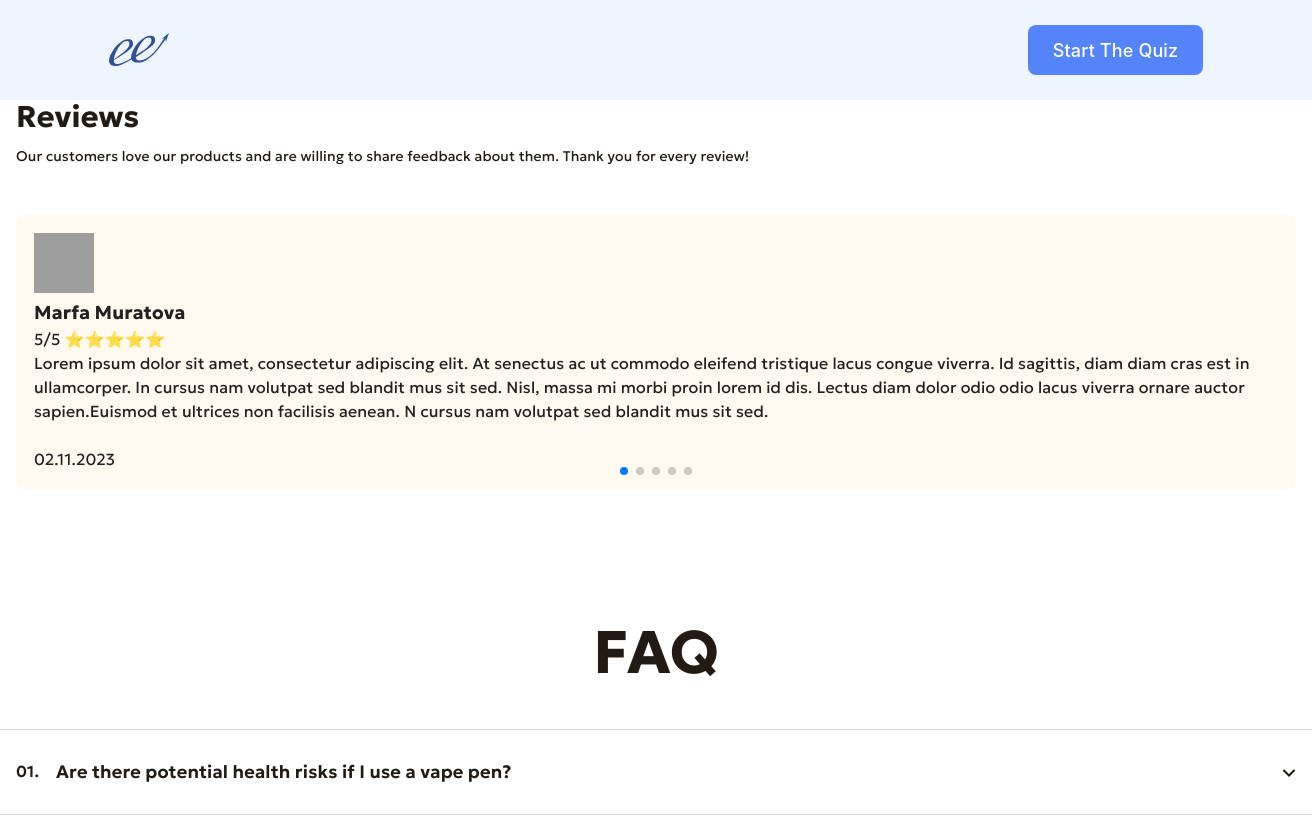
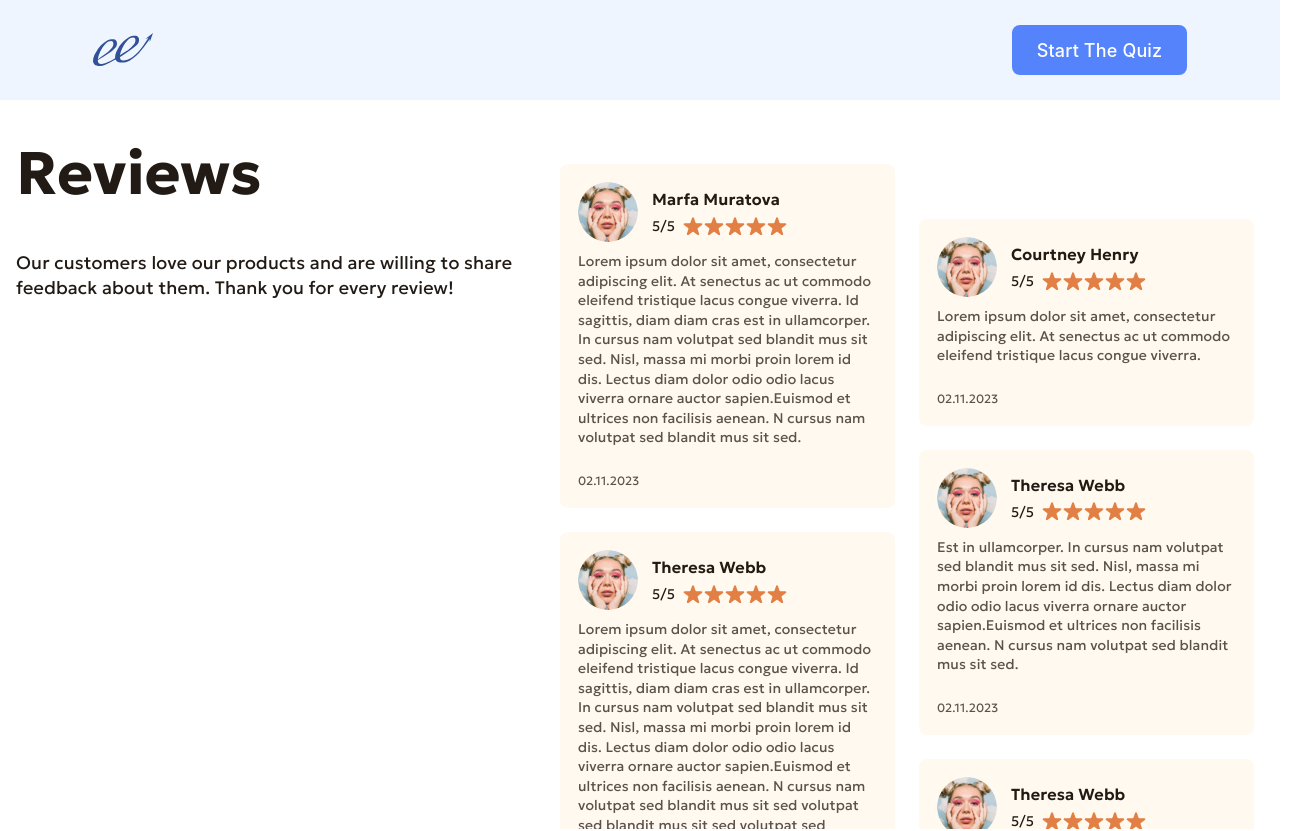
Before and after one commit to martingess/capycanna-front, a Next.js app: page / in a window 1280 px wide. Shown: the top 831 px of the page, 1312 px wide, since content can reach past the window. Built offline with nearby package versions, Linux system fonts and the light colour scheme; grey boxes are pictures that could not be loaded.

Commit message:
add slider styles and review icons; implement responsive design for reviews section

```diff
--- a/public/locales/en/home.json
+++ b/public/locales/en/home.json
@@ -12,35 +12,42 @@
             {
                 "name": "Marfa Muratova",
                 "review": "<p>Lorem ipsum dolor sit amet, consectetur adipiscing elit. At senectus ac ut commodo eleifend tristique lacus congue viverra. Id sagittis, diam diam cras est in ullamcorper. In cursus nam volutpat sed blandit mus sit sed. Nisl, massa mi morbi proin lorem id dis. Lectus diam dolor odio odio lacus viverra ornare auctor sapien.Euismod et ultrices non facilisis aenean. N cursus nam volutpat sed blandit mus sit sed.</p>",
-                "image": "/images/Ellipse457.jpg",
+                "image": "/images/home/rev.png",
                 "stars": "5/5",
                 "date": "02.11.2023"
             },
             {
                 "name": "Theresa Webb",
-                "review": "<p>Lorem ipsum dolor sit amet, consectetur adipiscing elit. At senectus ac ut commodo eleifend tristique lacus congue viverra. Id sagittis, diam diam cras est in ullamcorper. In cursus nam volutpat sed blandit mus sit sed. Nisl, massa mi morbi proin lorem id dis. Lectus diam dolor odio odio lacus viverra ornare auctor sapien.Euismod et ultrices non facilisis aenean. N cursus nam volutpat sed blandit mus sit sed.</p>",
-                "image": "/images/Ellipse457.jpg",
+                "review": "<p>Lorem ipsum dolor sit amet, consectetur adipiscing elit. At senectus ac ut commodo eleifend tristique lacus congue viverra. Id sagittis, diam diam cras est in ullamcorper. In cursus nam volutpat sed blandit mus sit sed. Nisl, massa mi morbi proin lorem id dis. Lectus diam dolor odio odio lacus viverra ornare auctor sapien.Euismod et ultrices non facilisis aenean. N cursus nam volutpat sed blandit mus sit sed volutpat sed blandit mus sit sed volutpat sed blandit mus sit sed.volutpat sed blandit mus sit sed</p>",
+                "image": "/images/home/rev.png",
                 "stars": "5/5",
                 "date": "02.11.2023"
             },
             {
                 "name": "Brooklyn Simmons",
                 "review": "<p>Lorem ipsum dolor sit amet, consectetur adipiscing elit. At senectus ac ut commodo eleifend tristique lacus congue viverra. Id sagittis, diam diam cras est in ullamcorper. In cursus nam volutpat </p>",
-                "image": "/images/Ellipse457.jpg",
+                "image": "/images/home/rev.png",
                 "stars": "5/5",
                 "date": "02.11.2023"
             },
             {
                 "name": "Courtney Henry",
                 "review": "<p>Lorem ipsum dolor sit amet, consectetur adipiscing elit. At senectus ac ut commodo eleifend tristique lacus congue viverra.</p>",
-                "image": "/images/Ellipse457.jpg",
+                "image": "/images/home/rev.png",
                 "stars": "5/5",
                 "date": "02.11.2023"
             },
             {
                 "name": "Theresa Webb",
                 "review": "<p>Est in ullamcorper. In cursus nam volutpat sed blandit mus sit sed. Nisl, massa mi morbi proin lorem id dis. Lectus diam dolor odio odio lacus viverra ornare auctor sapien.Euismod et ultrices non facilisis aenean. N cursus nam volutpat sed blandit mus sit sed.</p>",
-                "image": "/images/Ellipse457.jpg",
+                "image": "/images/home/rev.png",
+                "stars": "5/5",
+                "date": "02.11.2023"
+            },
+            {
+                "name": "Theresa Webb",
+                "review": "<p>Lorem ipsum dolor sit amet, consectetur adipiscing elit. At senectus ac ut commodo eleifend tristique lacus congue viverra. Id sagittis, diam diam cras est in ullamcorper. In cursus nam volutpat sed blandit mus sit sed. Nisl, massa mi morbi proin lorem id dis. Lectus diam dolor odio odio lacus viverra ornare auctor sapien.Euismod et ultrices non facilisis aenean. N cursus nam volutpat sed blandit mus sit sed volutpat sed blandit mus sit sed volutpat sed blandit mus sit sed.volutpat sed blandit mus sit sed</p>",
+                "image": "/images/home/rev.png",
                 "stars": "5/5",
                 "date": "02.11.2023"
             }
--- a/src/components/Reviews/Reviews.module.scss
+++ b/src/components/Reviews/Reviews.module.scss
@@ -1,15 +1,30 @@
 .reviews {
   position: relative;
   width: 100%;
-  max-width: 100%;
+  max-width: 100vw;
+  padding-top: 40px;
+  padding-bottom: 40px;
   &__wrapper {
     width: 100%;
     max-width: 1632px;
     padding: 0 16px;
     margin: auto;
+    @media (min-width: 1240px) {
+      display: flex;
+    }
   }
   &__content {
     margin-bottom: 24px;
+    color: rgba(34, 27, 21, 0.75);
+    font-size: 14px;
+    font-style: normal;
+    font-weight: 400;
+    line-height: 1.4;
+    @media (min-width: 960px) {
+      width: 100%;
+      max-width: 520px;
+      margin-right: 24px;
+    }
   }
   &__title {
     color: #221b15;
@@ -18,6 +33,17 @@
     font-weight: 700;
     line-height: 1.1;
     margin-bottom: 14px;
+    @media (min-width: 960px) {
+      font-size: 60px;
+      margin-bottom: 44px;
+    }
+  }
+  &__date {
+    color: rgba(34, 27, 21, 0.75);
+    font-size: 12px;
+    font-style: normal;
+    font-weight: 400;
+    line-height: 1.5;
   }
   &__description {
     color: #221b15;
@@ -25,11 +51,14 @@
     font-style: normal;
     font-weight: 400;
     line-height: 1.4;
+    @media (min-width: 960px) {
+      font-size: 18px;
+    }
   }
   &__slider {
     position: relative;
     width: 100%;
-    max-width: 100vw;
+    // max-width: calc(100vw - 30px);
   }
 
   &__slide {
@@ -37,14 +66,113 @@
     border-radius: 8px;
     background: #fff9ef;
     padding: 18px;
+    &_name {
+      color: #221b15;
+      font-size: 16px;
+      font-style: normal;
+      font-weight: 600;
+      line-height: 1.4;
+      margin-bottom: 6px;
+    }
+    &_rait {
+      display: flex;
+      align-items: center;
+      color: #221b15;
+      font-size: 14px;
+      font-style: normal;
+      font-weight: 400;
+      line-height: 1;
+    }
+    &_stars {
+      display: flex;
+      color: #e27f44;
+      margin-left: 8px;
+      svg {
+        width: 20px;
+        height: auto;
+        margin-right: 1px;
+      }
+    }
+  }
+  &__slide_header {
+    display: flex;
+    align-items: center;
+    margin-bottom: 10px;
+  }
+  &__slide_avatar {
+    width: 60px;
+    height: 60px;
+    min-width: 60px;
+    border-radius: 50%;
+    overflow: hidden;
+    position: relative;
+    margin-right: 14px;
+    img {
+      position: absolute;
+      top: 0;
+      left: 0;
+      width: 100%;
+      height: 100%;
+    }
+  }
+}
+.custom-pagination {
+  display: flex;
+  justify-content: center;
+  margin-top: 20px;
+  gap: 8px;
+  @media (min-width: 960px) {
+    display: none;
+  }
+
+  .pagination-bullet {
+    width: 8px;
+    height: 8px;
+    border-radius: 50%;
+    background-color: rgba(244, 111, 15, 0.5);
+    cursor: pointer;
+    border: none;
+    transition: background-color 0.3s;
+
+    &.active {
+      background-color: #a74e30;
+    }
   }
 }
 
-.swiper {
-  width: 100%;
-  max-width: 100%;
-  &__slide {
-    // width: 100%;
-    // max-width: 100%;
+@media (min-width: 960px) {
+  .reviews__slider {
+    display: flex;
+    gap: 24px;
+    max-height: 689px;
+    overflow-y: auto;
+    padding-right: 10px;
+
+    &-line {
+      display: flex;
+      flex-direction: column;
+      flex: 1 1 50%;
+      &:nth-child(2) {
+        margin-top: 55px;
+      }
+    }
+
+    &::-webkit-scrollbar {
+      width: 4px;
+    }
+
+    &::-webkit-scrollbar-track {
+      background-color: #f9f9f9;
+      border-radius: 4px;
+    }
+
+    &::-webkit-scrollbar-thumb {
+      background-color: #8cb869;
+      border-radius: 4px;
+    }
+
+    &::-webkit-scrollbar-thumb:hover {
+      background-color: #8cb869;
+    }
   }
 }
--- a/src/components/Reviews/index.js
+++ b/src/components/Reviews/index.js
@@ -1,96 +1,175 @@
-import { useState, useEffect } from 'react';
+import { useState, useEffect, useRef } from 'react';
 import { Swiper, SwiperSlide } from 'swiper/react';
 import { useTranslations } from 'next-intl';
+import { IconStar } from '@UI';
 import styles from './Reviews.module.scss';
 import Image from 'next/image';
 import 'swiper/scss';
-import 'swiper/scss/pagination';
-import { Pagination } from 'swiper/modules';
-
-const testimonials = [
-  {
-    name: 'Marfa Muratova1',
-    rating: 5,
-    date: '02.11.2023',
-    content: 'Lorem ipsum dolor sit amet, consectetur adipiscing elit...',
-    avatar: '/path-to-avatar.jpg',
-  },
-  {
-    name: 'Marfa Muratova2',
-    rating: 5,
-    date: '02.11.2023',
-    content: 'Lorem ipsum dolor sit amet, consectetur adipiscing elit...',
-    avatar: '/path-to-avatar.jpg',
-  },
-  {
-    name: 'Marfa Muratova3',
-    rating: 5,
-    date: '02.11.2023',
-    content: 'Lorem ipsum dolor sit amet, consectetur adipiscing elit...',
-    avatar: '/path-to-avatar.jpg',
-  },
-  {
-    name: 'Marfa Muratova4',
-    rating: 5,
-    date: '02.11.2023',
-    content: 'Lorem ipsum dolor sit amet, consectetur adipiscing elit...',
-    avatar: '/path-to-avatar.jpg',
-  },
-  {
-    name: 'Marfa Muratova5',
-    rating: 5,
-    date: '02.11.2023',
-    content: 'Lorem ipsum dolor sit amet, consectetur adipiscing elit...',
-    avatar: '/path-to-avatar.jpg',
-  },
-];
+import cn from 'classnames';
 
 export default function Reviews({ translation }) {
   const t = useTranslations(translation || 'home');
+  const [isSwiperEnabled, setIsSwiperEnabled] = useState(false);
+  const [activeIndex, setActiveIndex] = useState(0);
+  const reviewsList = Array.isArray(t.raw('reviews.list')) ? t.raw('reviews.list') : [];
+  const swiperRef = useRef(null);
 
-  const reviewsList = Array.isArray(t.raw('reviews.list')) ? t.raw('reviews.list') : [];
+  const half = Math.ceil(reviewsList.length / 2);
+  const column1 = reviewsList.slice(0, half);
+  const column2 = reviewsList.slice(half);
+
+  useEffect(() => {
+    const handleResize = () => {
+      setIsSwiperEnabled(window.innerWidth < 960);
+    };
+
+    handleResize();
+    window.addEventListener('resize', handleResize);
+
+    return () => window.removeEventListener('resize', handleResize);
+  }, []);
+
+  const goToSlide = (index) => {
+    setActiveIndex(index);
+    if (swiperRef.current && swiperRef.current.swiper) {
+      swiperRef.current.swiper.slideTo(index);
+    }
+  };
+
+  const staticSlides = (
+    <>
+      <div className={styles['reviews__slider-line']}>
+        {column1.map((review, index) => (
+          <div
+            key={review.name}
+            className={`${styles['static-slide']} ${index === activeIndex ? styles['active'] : ''}`}
+          >
+            <div className={styles['reviews__slide']}>
+              <div className={styles['reviews__slide_header']}>
+                <div className={styles['reviews__slide_avatar']}>
+                  <Image
+                    width={60}
+                    height={60}
+                    src={review.image}
+                    alt={`${review.name}'s avatar`}
+                  />
+                </div>
+                <div className={styles['reviews__slide_info']}>
+                  <h3 className={styles['reviews__slide_name']}>{review.name}</h3>
+                  <div className={styles['reviews__slide_rait']}>
+                    <span>{review.stars}</span>
+                    <div className={styles['reviews__slide_stars']}>
+                      <IconStar />
+                      <IconStar />
+                      <IconStar />
+                      <IconStar />
+                      <IconStar />
+                    </div>
+                  </div>
+                </div>
+              </div>
+              <div
+                className={styles['reviews__content']}
+                dangerouslySetInnerHTML={{ __html: review.review }}
+              />
+              <p className={styles['reviews__date']}>{review.date}</p>
+            </div>
+          </div>
+        ))}
+      </div>
+      <div className={styles['reviews__slider-line']}>
+        {column2.map((review, index) => (
+          <div
+            key={review.name}
+            className={`${styles['static-slide']} ${index === activeIndex ? styles['active'] : ''}`}
+          >
+            <div className={styles['reviews__slide']}>
+              <div className={styles['reviews__slide_header']}>
+                <div className={styles['reviews__slide_avatar']}>
+                  <Image
+                    width={60}
+                    height={60}
+                    src={review.image}
+                    alt={`${review.name}'s avatar`}
+                  />
+                </div>
+                <div className={styles['reviews__slide_info']}>
+                  <h3 className={styles['reviews__slide_name']}>{review.name}</h3>
+                  <div className={styles['reviews__slide_rait']}>
+                    <span>{review.stars}</span>
+                    <div className={styles['reviews__slide_stars']}>
+                      <IconStar />
+                      <IconStar />
+                      <IconStar />
+                      <IconStar />
+                      <IconStar />
+                    </div>
+                  </div>
+                </div>
+              </div>
+              <div
+                className={styles['reviews__content']}
+                dangerouslySetInnerHTML={{ __html: review.review }}
+              />
+              <p className={styles['reviews__date']}>{review.date}</p>
+            </div>
+          </div>
+        ))}
+      </div>
+    </>
+  );
 
   return (
-    <section className={styles.reviews}>
+    <section className={cn(styles.reviews, 'reviews')}>
       <div className={styles['reviews__wrapper']}>
         <div className={styles['reviews__content']}>
           <h3 className={styles['reviews__title']}>{t('reviews.title')}</h3>
           <p className={styles['reviews__description']}>{t('reviews.description')}</p>
         </div>
         <div className={styles['reviews__slider']}>
+          {isSwiperEnabled ? (
+            <>
               <Swiper
-            modules={[Pagination]}
-            spaceBetween={50}
-            pagination={{ clickable: true }}
-            onSlideChange={() => console.log('slide change')}
-            onSwiper={(swiper) => console.log(swiper)}
+                spaceBetween={14}
+                ref={swiperRef}
+                slidesPerView={1.2}
+                onSlideChange={(swiper) => setActiveIndex(swiper.activeIndex)}
                 className={styles['swiper']}
-            slidesPerView={1}
-            // breakpoints={{
-            //   768: {
-            //     slidesPerView: 2, // На планшетах показываем 2 слайда
-            //     spaceBetween: 24,
-            //   },
-            //   1024: {
-            //     slidesPerView: 3, // На десктопе показываем 3 слайда
-            //     spaceBetween: 32,
-            //   },
-            // }}
+                breakpoints={{
+                  650: {
+                    slidesPerView: 2.2,
+                    spaceBetween: 24,
+                  },
+                  860: {
+                    slidesPerView: 3.2,
+                    spaceBetween: 24,
+                  },
+                }}
               >
                 {reviewsList.map((review) => (
                   <SwiperSlide key={review.name} className={styles['swiper__slide']}>
                     <div className={styles['reviews__slide']}>
                       <div className={styles['reviews__slide_header']}>
+                        <div className={styles['reviews__slide_avatar']}>
                           <Image
                             width={60}
                             height={60}
                             src={review.image}
                             alt={`${review.name}'s avatar`}
-                      className={styles['reviews__slide_avatar']}
                           />
+                        </div>
                         <div className={styles['reviews__slide_info']}>
-                      <h3>{review.name}</h3>
-                      <p>{review.stars} ⭐⭐⭐⭐⭐</p>
+                          <h3 className={styles['reviews__slide_name']}>{review.name}</h3>
+                          <div className={styles['reviews__slide_rait']}>
+                            <span>{review.stars}</span>
+                            <div className={styles['reviews__slide_stars']}>
+                              <IconStar />
+                              <IconStar />
+                              <IconStar />
+                              <IconStar />
+                              <IconStar />
+                            </div>
+                          </div>
                         </div>
                       </div>
                       <div
@@ -102,6 +181,19 @@ export default function Reviews({ translation }) {
                   </SwiperSlide>
                 ))}
               </Swiper>
+            </>
+          ) : (
+            staticSlides
+          )}
+          <div className={styles['custom-pagination']}>
+            {reviewsList.map((_, index) => (
+              <button
+                key={index}
+                className={`${styles['pagination-bullet']} ${activeIndex === index ? styles['active'] : ''}`}
+                onClick={() => goToSlide(index)}
+              />
+            ))}
+          </div>
         </div>
       </div>
     </section>
--- a/src/components/UI/Icons/index.js
+++ b/src/components/UI/Icons/index.js
@@ -73,3 +73,21 @@ export const IconArrowSmall = (props) => {
     </svg>
   );
 };
+
+export const IconStar = (props) => {
+  return (
+    <svg
+      xmlns="http://www.w3.org/2000/svg"
+      width="20"
+      height="19"
+      viewBox="0 0 20 19"
+      fill="none"
+      {...props}
+    >
+      <path
+        d="M9.04894 0.927052C9.3483 0.00574112 10.6517 0.00573993 10.9511 0.927051L12.4697 5.60081C12.6035 6.01284 12.9875 6.2918 13.4207 6.2918H18.335C19.3037 6.2918 19.7065 7.53141 18.9228 8.10081L14.947 10.9894C14.5966 11.244 14.4499 11.6954 14.5838 12.1074L16.1024 16.7812C16.4017 17.7025 15.3472 18.4686 14.5635 17.8992L10.5878 15.0106C10.2373 14.756 9.7627 14.756 9.41221 15.0106L5.43648 17.8992C4.65276 18.4686 3.59828 17.7025 3.89763 16.7812L5.41623 12.1074C5.55011 11.6954 5.40345 11.244 5.05296 10.9894L1.07722 8.10081C0.293507 7.53141 0.696283 6.2918 1.66501 6.2918H6.57929C7.01252 6.2918 7.39647 6.01284 7.53035 5.60081L9.04894 0.927052Z"
+        fill="currentColor"
+      />
+    </svg>
+  );
+};
--- /dev/null
+++ b/src/styles/globals/_slider.scss
@@ -0,0 +1,27 @@
+.reviews {
+  .swiper {
+    width: 100%;
+    max-width: 100%;
+
+    &__slide {
+      // width: 100%;
+      // max-width: 100%;
+    }
+
+    .swiper-pagination {
+      bottom: 10px; // Adjust the position of pagination if necessary
+
+      .swiper-pagination-bullet {
+        background-color: #ccc; // Default color for pagination bullets
+        opacity: 1; // Ensure visibility
+        width: 12px;
+        height: 12px;
+        margin: 0 4px;
+        transition: background-color 0.3s;
+        &-active {
+          background-color: #ff9800; // Active bullet color
+        }
+      }
+    }
+  }
+}
--- a/src/styles/globals/index.scss
+++ b/src/styles/globals/index.scss
@@ -2,3 +2,4 @@
 @import './reset';
 @import './layout';
 @import './card';
+@import './slider';
```
Also changed, not shown: public/images/home/Ellipse457.jpg (deleted), public/images/home/rev.png (added). Lines whose indentation alone changed are shown as unchanged.
